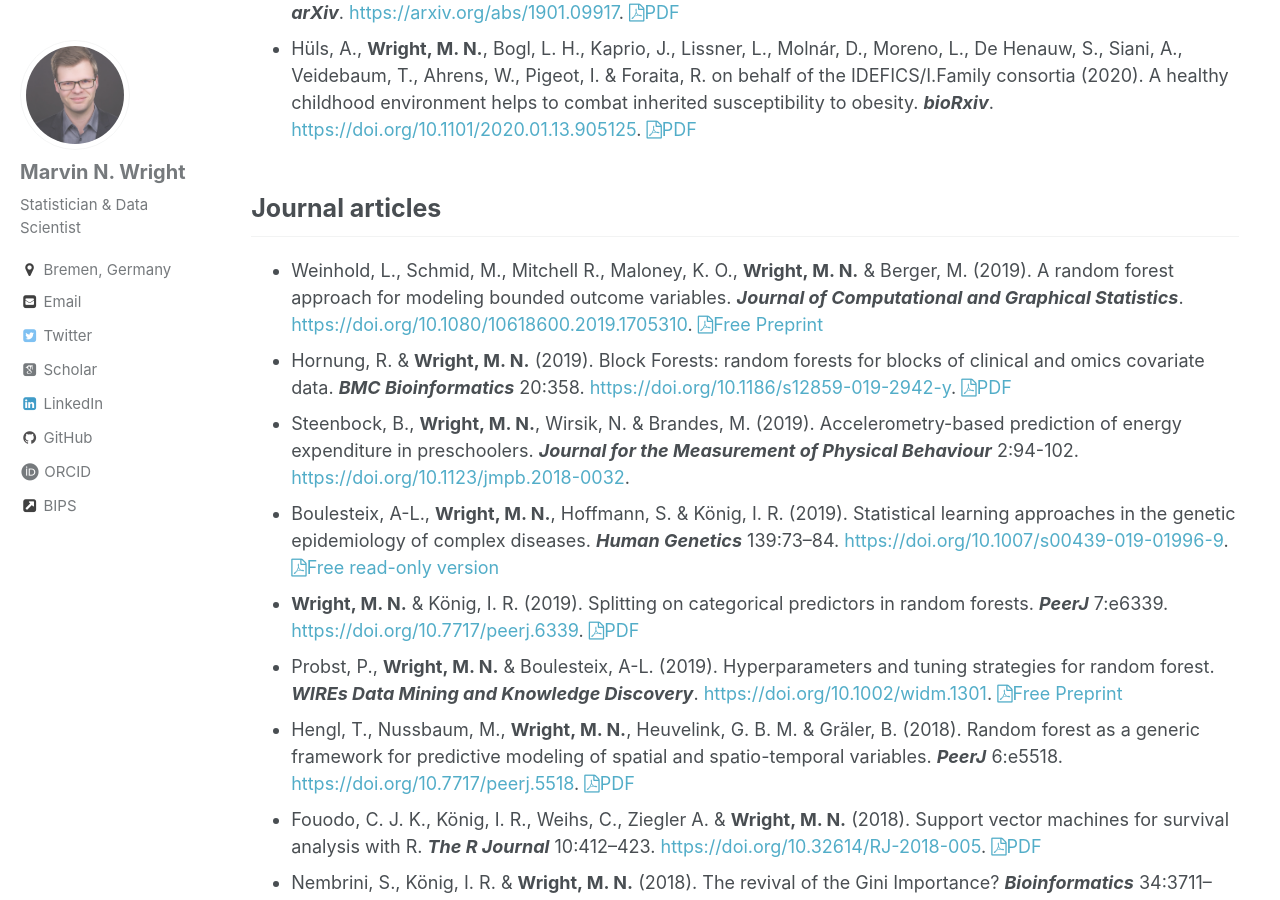
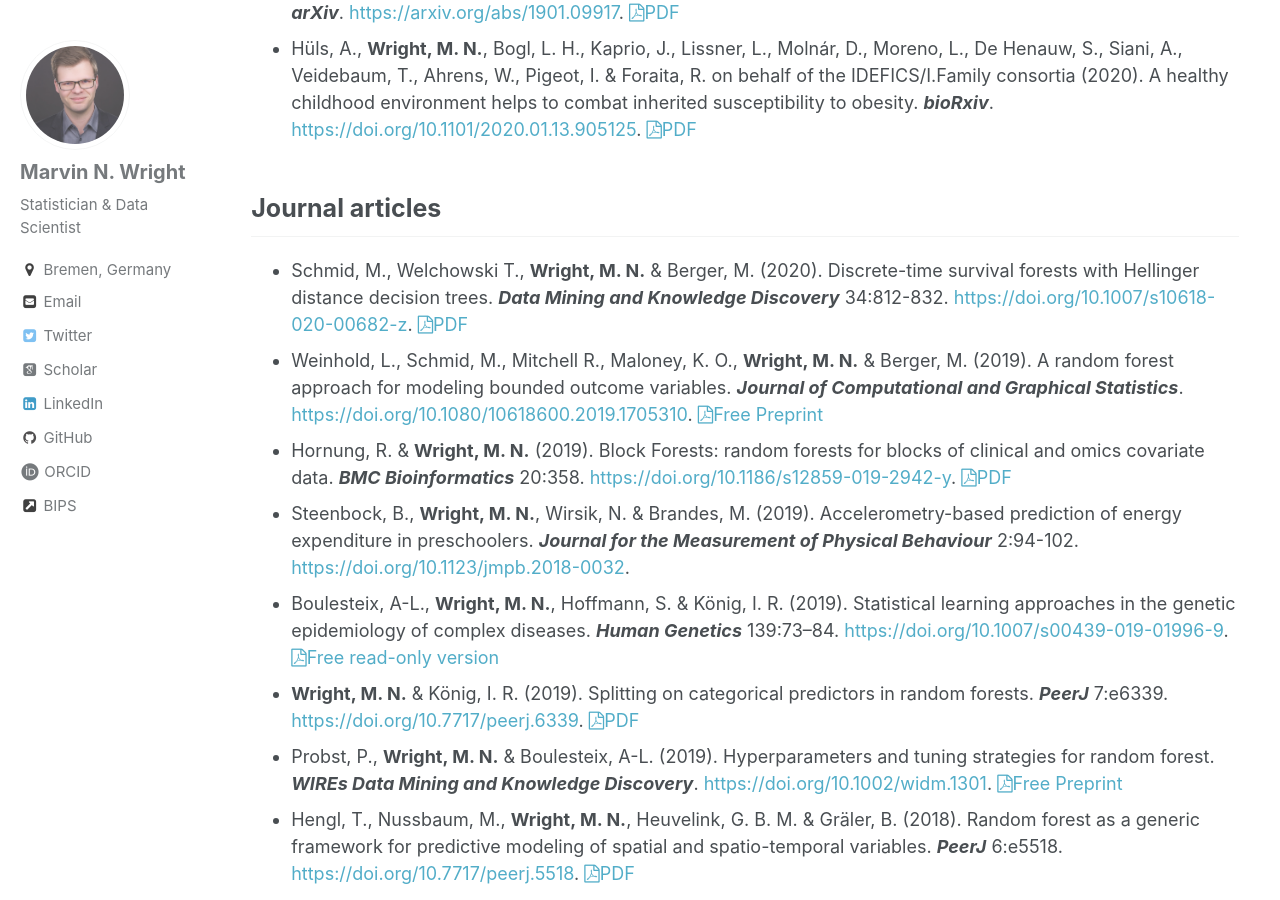
Before and after one commit to mnwright/mnwright.github.io, a Jekyll site: the page built from _pages/publications.md, in a window 1280 px wide and 900 px high, scrolled down 349 px. Built offline with Jekyll 4.4.1, drawn with Linux system fonts in a browser that asks for light colours; some web fonts are replaced.

Commit message:
add Schmid et al

```diff
--- a/_pages/publications.md
+++ b/_pages/publications.md
@@ -10,6 +10,7 @@ Most papers are freely available (<i class="fa fa-file-pdf-o"></i>PDF links). Ju
 * {:.pub} Hüls, A., **Wright, M. N.**, Bogl, L. H., Kaprio, J., Lissner, L., Molnár, D., Moreno, L., De Henauw, S., Siani, A., Veidebaum, T., Ahrens, W., Pigeot, I. & Foraita, R. on behalf of the IDEFICS/I.Family consortia (2020). A healthy childhood environment helps to combat inherited susceptibility to obesity. ***bioRxiv***. <https://doi.org/10.1101/2020.01.13.905125>. <a href="https://www.biorxiv.org/content/10.1101/2020.01.13.905125v1.full.pdf"><i class="fa fa-file-pdf-o"></i>PDF</a>
 
 ## Journal articles
+* {:.pub} Schmid, M., Welchowski T., **Wright, M. N.** & Berger, M. (2020). Discrete-time survival forests with Hellinger distance decision trees. ***Data Mining and Knowledge Discovery*** 34:812-832. <https://doi.org/10.1007/s10618-020-00682-z>. <a href="https://link.springer.com/content/pdf/10.1007/s10618-020-00682-z.pdf"><i class="fa fa-file-pdf-o"></i>PDF</a>
 * {:.pub} Weinhold, L., Schmid, M., Mitchell R., Maloney, K. O., **Wright, M. N.** & Berger, M. (2019). A random forest approach for modeling bounded outcome variables. ***Journal of Computational and Graphical Statistics***. <https://doi.org/10.1080/10618600.2019.1705310>. <a href="https://arxiv.org/pdf/1901.06211"><i class="fa fa-file-pdf-o"></i>Free Preprint</a>
 * {:.pub} Hornung, R. & **Wright, M. N.** (2019). Block Forests: random forests for blocks of clinical and omics covariate data. ***BMC Bioinformatics*** 20:358. <https://doi.org/10.1186/s12859-019-2942-y>. <a href="https://bmcbioinformatics.biomedcentral.com/track/pdf/10.1186/s12859-019-2942-y"><i class="fa fa-file-pdf-o"></i>PDF</a>
 * {:.pub} Steenbock, B., **Wright, M. N.**, Wirsik, N. & Brandes, M. (2019). Accelerometry-based prediction of energy expenditure in preschoolers. ***Journal for the Measurement of Physical Behaviour*** 2:94-102. <https://doi.org/10.1123/jmpb.2018-0032>.
```
